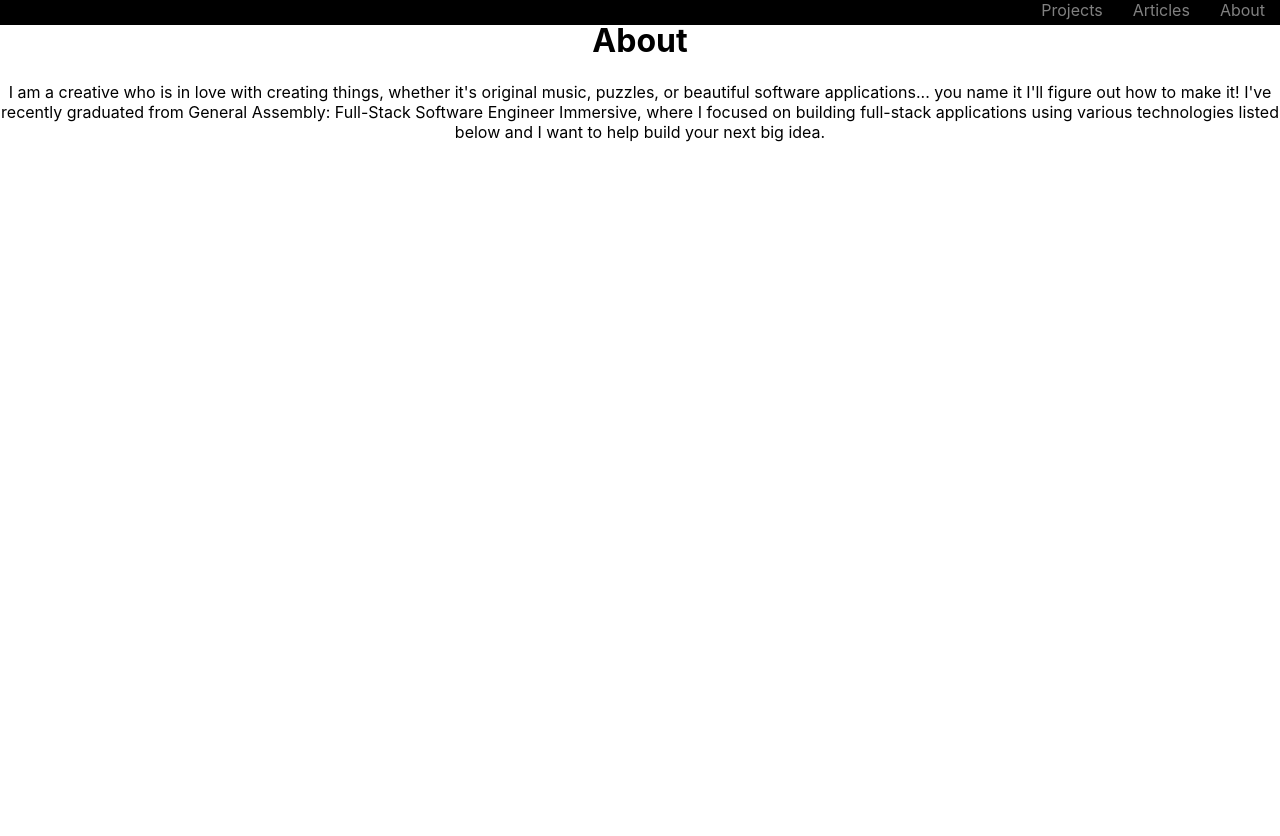
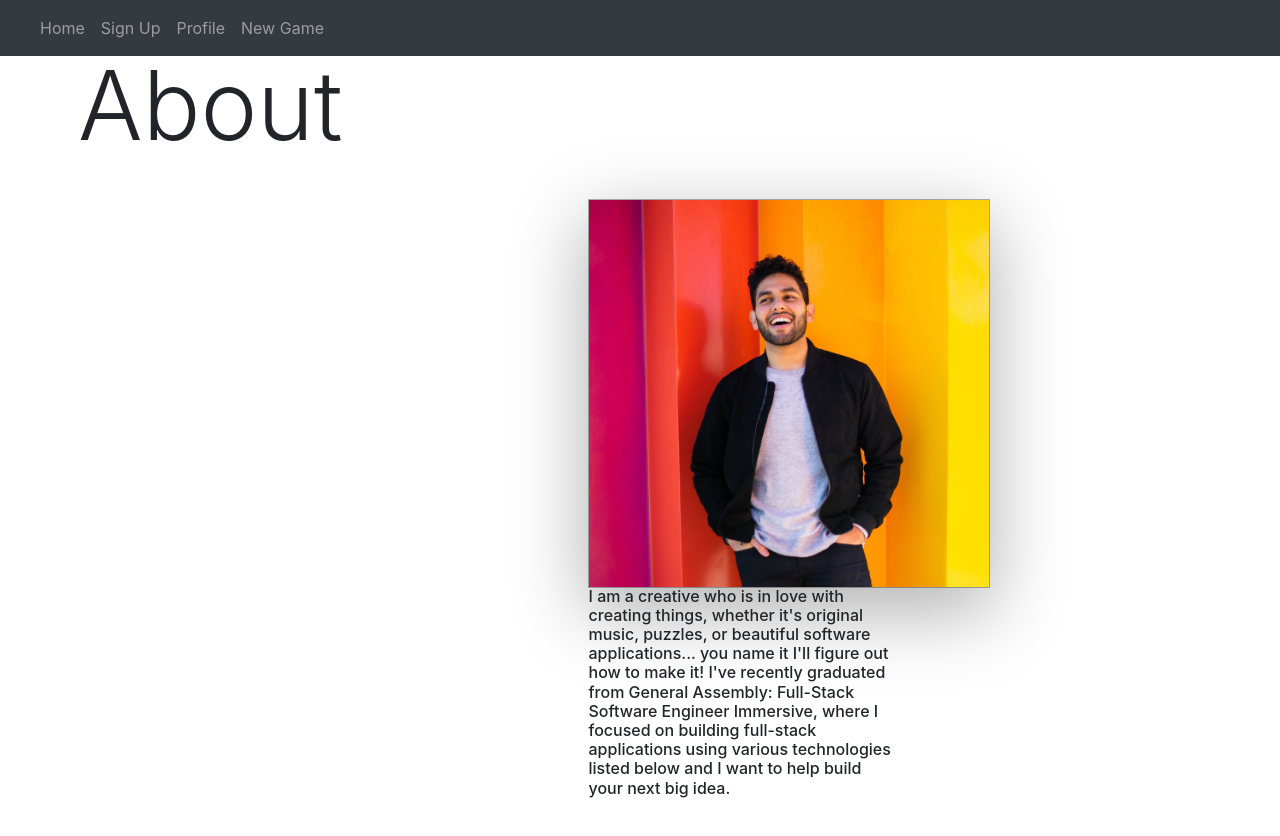
Before and after one commit to alirizvi061/Portfolio, a React (Create React App) app: page /about in a window 1280 px wide. Shown: the top 836 px of the page. Before the commit the page ends 800 px from the top, so only its background shows below. Built offline with nearby package versions, Linux system fonts and the light colour scheme.

Commit message:
worked on navbar and header css

```diff
--- a/src/App.css
+++ b/src/App.css
@@ -1,17 +1,6 @@
 .App {
   text-align: center;
 }
-
-.App-logo {
-  height: 40vmin;
-  pointer-events: none;
-}
-
-@media (prefers-reduced-motion: no-preference) {
-  .App-logo {
-    animation: App-logo-spin infinite 20s linear;
-  }
-} */
 
 .App-header {
   background-color: #282c34;
@@ -22,19 +11,6 @@
   justify-content: center;
   font-size: calc(10px + 2vmin);
   color: white;
-}
-
-.App-link {
-  color: #61dafb;
-}
-
-@keyframes App-logo-spin {
-  from {
-    transform: rotate(0deg);
-  }
-  to {
-    transform: rotate(360deg);
-  }
 }
 
 /* Nav Menu */
@@ -101,3 +77,29 @@
   flex-wrap: wrap;
   justify-content: center;
 }
+
+/* About Page */
+.aboutPara{
+  display: flex;
+  align-items: flex-start;
+  flex-wrap: wrap-reverse;
+  /* padding: 25px; */
+  width: 400px;
+  margin-left: 150px;
+  /* margin-top: 50px; */
+  /* border-radius: 5px;
+  box-shadow: inset 0 0 rgba(255, 255, 255, 0.6),
+    0 22px 70px 4px rgba(0, 0, 0, 0.30), 0 0 0 1px rgba(0, 0, 0, 0.3); */
+  float: left;
+}
+
+.profilePic {
+  display: flex;
+  flex-wrap: wrap-reverse;
+  /* margin-left: 450px; */
+  width: 400px;
+  box-shadow: inset 0 1px 0 rgba(255, 255, 255, 0.6),
+    0 22px 70px 4px rgba(0, 0, 0, 0.30), 0 0 0 1px rgba(0, 0, 0, 0.3);
+  float: right;
+  margin-top: 50%;
+}
--- a/src/App.js
+++ b/src/App.js
@@ -1,7 +1,10 @@
 import React from 'react';
+import 'bootstrap/dist/css/bootstrap.min.css';
+import { Container } from 'react-bootstrap';
 // import logo from './logo.svg';
 //Browser Router and Link Components
 import { BrowserRouter, Route, Link } from 'react-router-dom';
+import NavBar from './components/NavBar';
 import Projects from './components/Projects';
 import Articles from './components/Articles';
 import About from './components/About';
@@ -9,26 +12,16 @@ import './App.css';
 
 function App() {
   return (
-    <BrowserRouter>
-      <div className="App">
+    <Container fluid>
+      <BrowserRouter>
+
         <Route exact path='/' component={Projects} />
         <Route exact path='/articles' component={Articles} />
         <Route exact path='/about' component={About} />
-        <header>
+        <NavBar />
 
-          <div className="navigation">
-            {/* <img src={logo} className='logo' alt="Logo Image" /> */}
-            <div className="navigation-sub">
-
-              <Link to="/" className='navItems'>Projects</Link>
-              <Link to="/articles" className='navItems'>Articles</Link>
-              <Link to="/about" className='navItems'>About</Link>
-
-            </div>
-          </div>
-        </header>
-      </div>
-    </BrowserRouter>
+      </BrowserRouter>
+    </Container>
   );
 }
 
--- a/src/components/About.jsx
+++ b/src/components/About.jsx
@@ -1,17 +1,21 @@
 import React, { Component } from 'react';
+import Picture from "./profile-image.PNG"
+import { Container } from "react-bootstrap";
+
 
 class About extends Component {
     render() {
         return (
-            <div>
-                <h1>About</h1>
+            <Container fluid>
+                <h1 className="display-1 float-left p-5">About</h1>
 
-                <div className="aboutPara">
-                    <p>
-                        I am a creative who is in love with creating things, whether it's original music, puzzles, or beautiful software applications... you name it I'll figure out how to make it! I've recently graduated from General Assembly: Full-Stack Software Engineer Immersive, where I focused on building full-stack applications using various technologies listed below and I want to help build your next big idea.
-                    </p>
-                </div>
-            </div>
+                <p className="aboutPara h6 p-5">
+                    I am a creative who is in love with creating things, whether it's original music, puzzles, or beautiful software applications... you name it I'll figure out how to make it! I've recently graduated from General Assembly: Full-Stack Software Engineer Immersive, where I focused on building full-stack applications using various technologies listed below and I want to help build your next big idea.
+                    <img src={Picture} className="profilePic float-mid" />
+                </p>
+
+            </Container >
+
         );
     }
 }
--- a/src/components/Articles.jsx
+++ b/src/components/Articles.jsx
@@ -1,5 +1,4 @@
 import React, { Component } from 'react';
-
 class Articles extends Component {
     render() {
         return (
--- /dev/null
+++ b/src/components/NavBar.jsx
@@ -0,0 +1,35 @@
+import React, { Component } from 'react';
+import { Navbar, Nav, Container } from "react-bootstrap";
+
+
+class NavBar extends Component {
+    render() {
+        return (
+            <Container>
+                <Navbar
+                    collapseOnSelect
+                    expand="lg"
+                    bg="dark"
+                    variant="dark"
+                    className="fixed-top"
+                >
+                    <Navbar.Brand id="nav-title" href="/">
+                    </Navbar.Brand>
+                    <Navbar.Toggle aria-controls="responsive-navbar-nav" />
+                    <Navbar.Collapse id="responsive-navbar-nav">
+                        <Nav className="mr-auto">
+                            <Nav.Link href="/">Home</Nav.Link>
+                            <Nav.Link href="/signup">Sign Up</Nav.Link>
+                            <>
+                                <Nav.Link href="/profile">Profile</Nav.Link>
+                                <Nav.Link href="/new/game">New Game</Nav.Link>
+                            </>
+                        </Nav>
+                    </Navbar.Collapse>
+                </Navbar>
+            </Container>
+        );
+    }
+}
+
+export default NavBar;
```
Also changed, not shown: src/components/profile-image.PNG (added).
